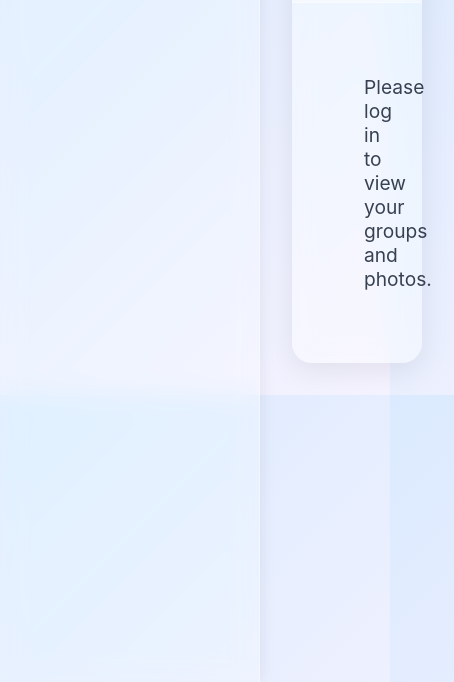
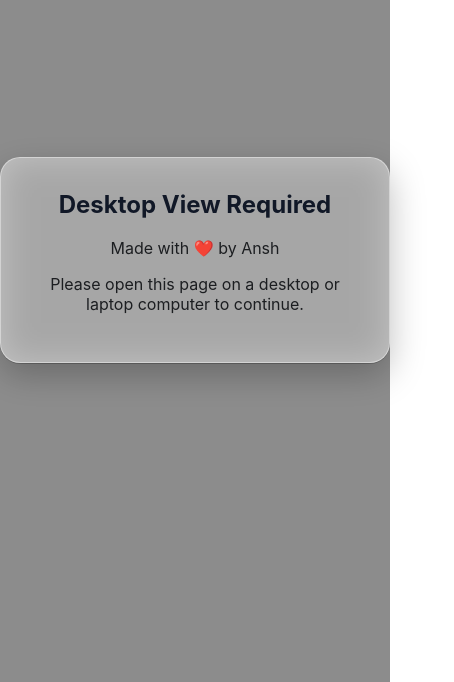
Before and after one commit to remixansh/telegram-gallery-app, a plain HTML site: page frontend/static/index.html in a window 390 px wide. Shown: the part 162-844 px from the top of the page, 454 px wide, since content can reach past the window. Drawn offline with Linux system fonts and the light colour scheme.

Commit message:
Desktop View Required

```diff
--- a/frontend/static/index.html
+++ b/frontend/static/index.html
@@ -277,6 +277,28 @@
             box-sizing: border-box;
             padding-right: 5rem;
         }
+
+        /* --- *** NEW: Mobile Blocker *** --- */
+        #desktopOnlyLightbox {
+            display: none; /* Hidden by default */
+            z-index: 9999; /* On top of all */
+            opacity: 1; /* Make sure it's visible when displayed */
+            visibility: visible;
+        }
+        #desktopOnlyLightbox .lightbox-content {
+            text-align: center;
+        }
+
+        @media (max-width: 768px) {
+            /* Show the blocker */
+            #desktopOnlyLightbox {
+                display: flex;
+            }
+            /* Hide the entire app */
+            .app-layout, .fab-add-photo {
+                display: none;
+            }
+        }
     </style>
 </head>
 <body>
@@ -376,6 +398,13 @@
                     <div id="loginStatus"></div>
                 </form>
             </div>
+        </div>
+    </div>
+    <div class="lightbox" id="desktopOnlyLightbox">
+        <div class="lightbox-content">
+            <h2>Desktop View Required</h2>
+            <p> Made with ❤️ by Ansh </p>
+            <p>Please open this page on a desktop or laptop computer to continue.</p>
         </div>
     </div>
 
```
